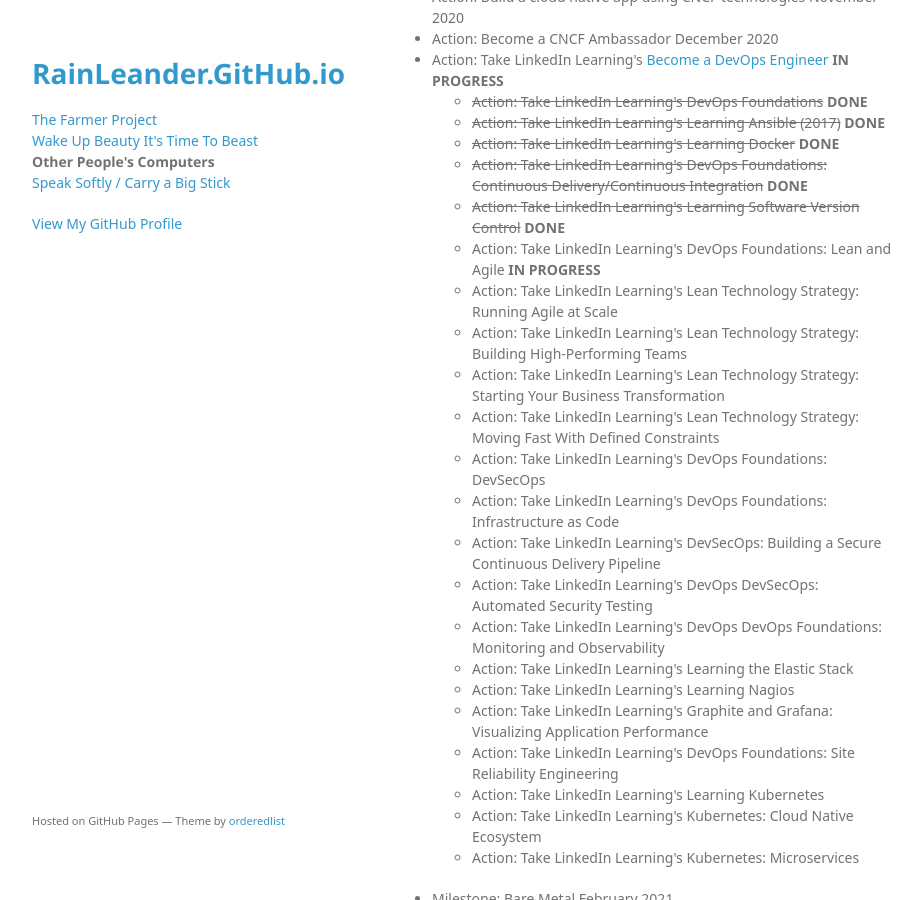
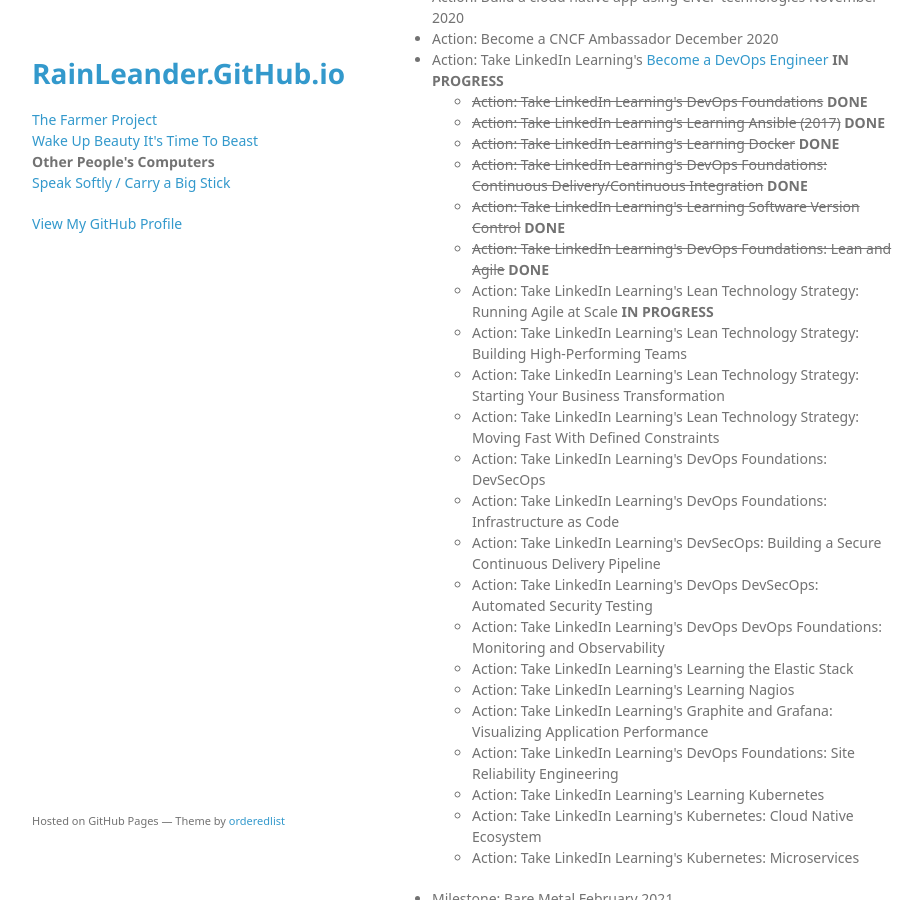
Before and after one commit to rainleander/rainleander.github.io, a Jekyll site: the page other-peoples-computers.html, which Jekyll copies as it is, in a window 1280 px wide and 900 px high, scrolled down 780 px. Shown: the whole window, without its empty margins (178-1099 px from the left). Built offline with Jekyll 4.4.1, drawn with Linux system fonts in a browser that asks for light colours; some web fonts are replaced.

Commit message:
Update other-peoples-computers.html

```diff
--- a/other-peoples-computers.html
+++ b/other-peoples-computers.html
@@ -55,8 +55,8 @@
         <li><del>Action: Take LinkedIn Learning's Learning Docker</del> <b>DONE</b></li>
         <li><del>Action: Take LinkedIn Learning's DevOps Foundations: Continuous Delivery/Continuous Integration</del> <b>DONE</b></li>
         <li><del>Action: Take LinkedIn Learning's Learning Software Version Control</del> <b>DONE</b></li>
-        <li>Action: Take LinkedIn Learning's DevOps Foundations: Lean and Agile <b>IN PROGRESS</b></li>
-        <li>Action: Take LinkedIn Learning's Lean Technology Strategy: Running Agile at Scale</li>
+        <li><del>Action: Take LinkedIn Learning's DevOps Foundations: Lean and Agile</del> <b>DONE</b></li>
+        <li>Action: Take LinkedIn Learning's Lean Technology Strategy: Running Agile at Scale <b>IN PROGRESS</b></li>
         <li>Action: Take LinkedIn Learning's Lean Technology Strategy: Building High-Performing Teams</li>
         <li>Action: Take LinkedIn Learning's Lean Technology Strategy: Starting Your Business Transformation</li>
         <li>Action: Take LinkedIn Learning's Lean Technology Strategy: Moving Fast With Defined Constraints</li>
```
